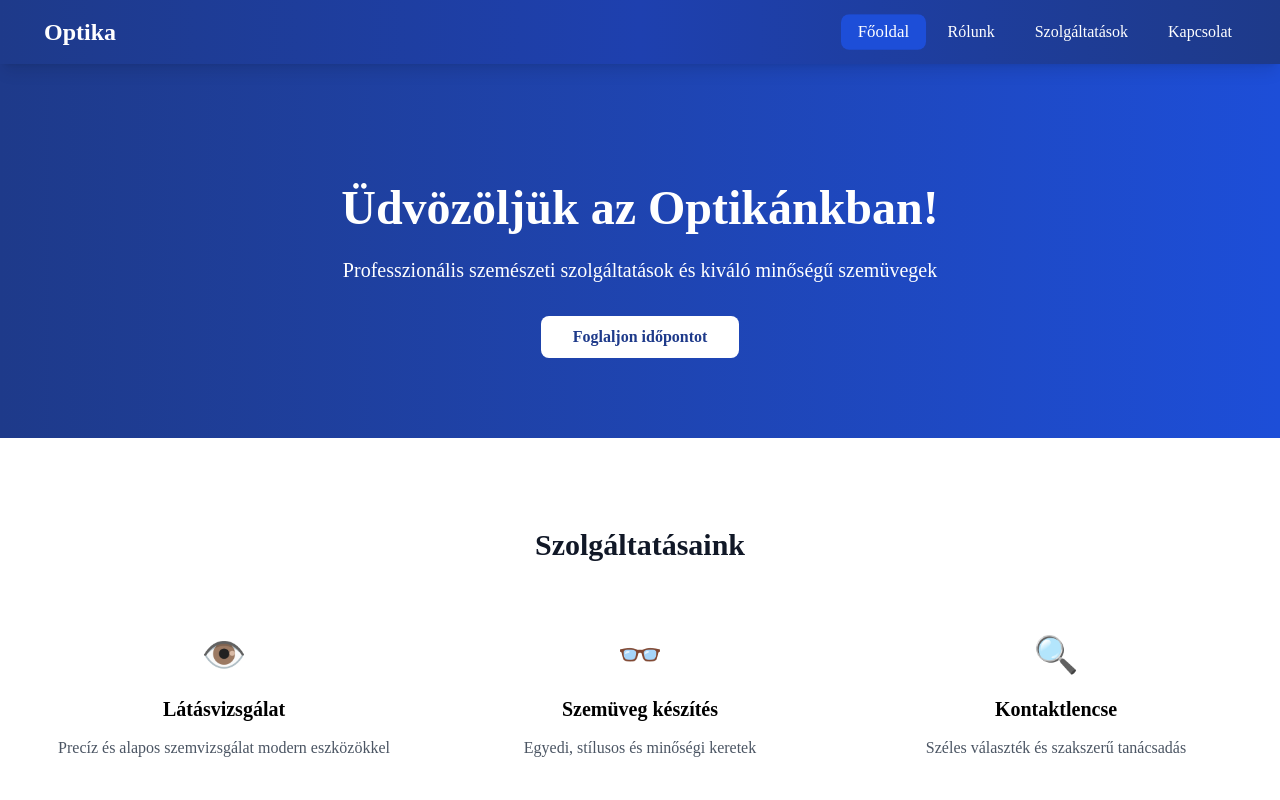
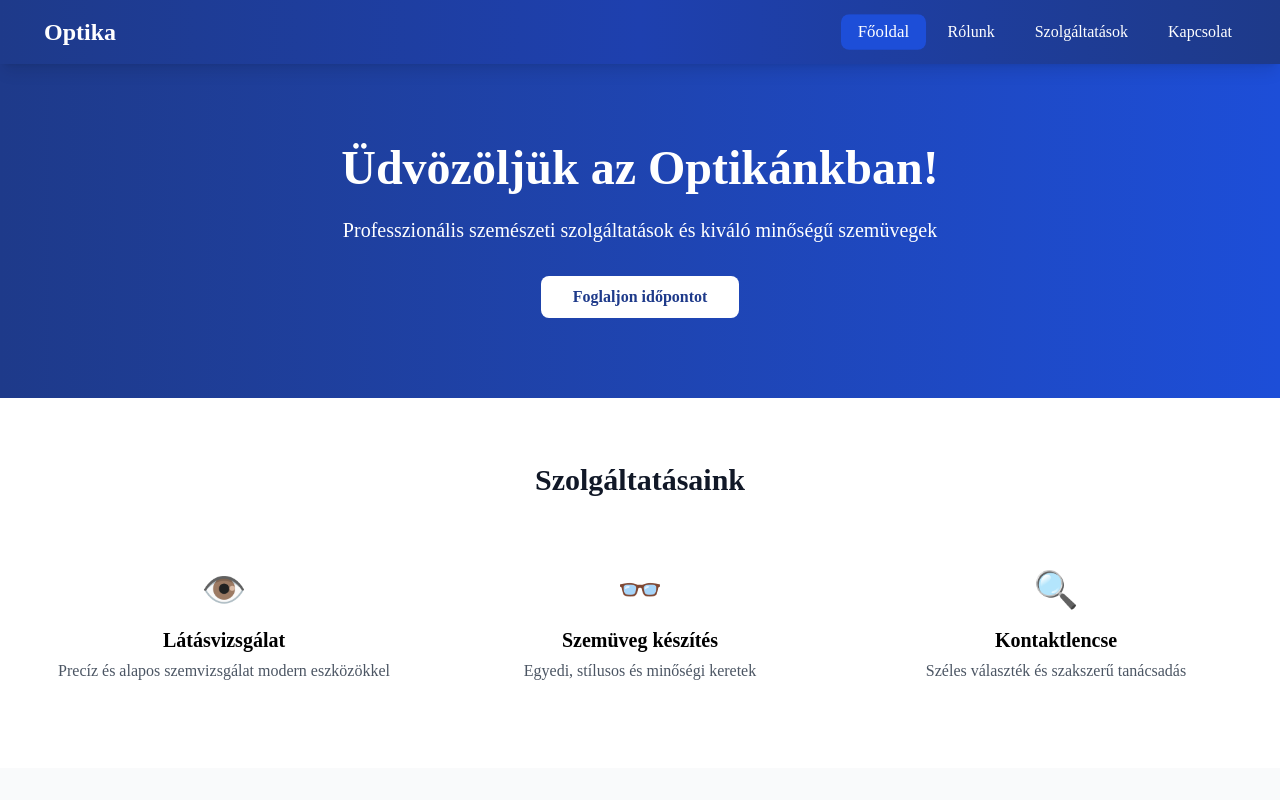
Before and after one commit to Wagreed/optika-weboldal, a Nuxt app in the folder frontend/: page / in a window 1280 px wide. Shown: the top 800 px of the page. Built offline with nearby package versions, Linux system fonts and the light colour scheme.

Commit message:
fixed loading time

```diff
--- a/frontend/app/app.vue
+++ b/frontend/app/app.vue
@@ -5,13 +5,15 @@
 </template>
 
 <style>
-body {
+* {
   margin: 0;
   padding: 0;
+  box-sizing: border-box;
 }
 
-html {
+body, html {
   margin: 0;
   padding: 0;
+  min-height: 100%;
 }
 </style>
```
